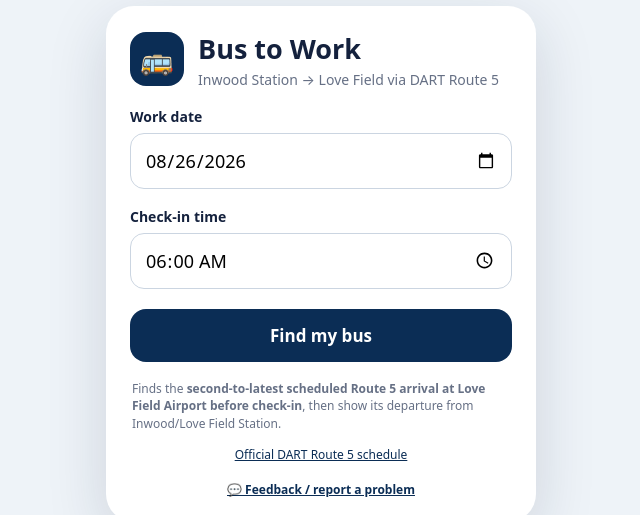
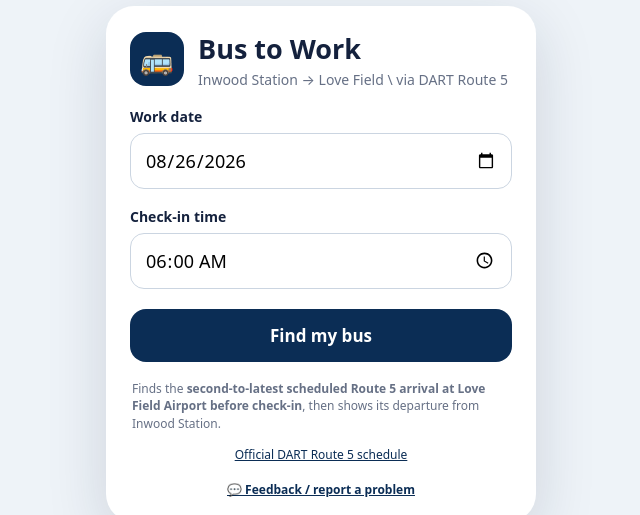
Before and after one commit to c3sultan/Bus-To-Work, a website: page public/index.html in a window 1280 px wide. Shown: the part 136-651 px from the top of the page, 319-959 px from the left. Drawn offline with Linux system fonts and the light colour scheme.

```diff
--- a/public/index.html
+++ b/public/index.html
@@ -77,7 +77,7 @@ button{width:100%;border:0;border-radius:16px;padding:15px 18px;font:inherit;fon
 </head>
 <body>
 <main class="card">
-  <div class="brand"><div class="badge">🚌</div><div><h1>Bus to Work</h1><p class="sub">Inwood Station → Love Field via DART Route 5</p></div></div>
+  <div class="brand"><div class="badge">🚌</div><div><h1>Bus to Work</h1><p class="sub">Inwood Station → Love Field \ via DART Route 5</p></div></div>
   <label for="date">Work date</label><input id="date" type="date">
   <label for="time">Check-in time</label><input id="time" type="time" value="06:00">
   <button class="primary" id="find">Find my bus</button>
@@ -91,7 +91,7 @@ button{width:100%;border:0;border-radius:16px;padding:15px 18px;font:inherit;fon
   </section>
   <section class="error" id="error" aria-live="polite"></section>
 
-  <p class="note">Finds the <b>second-to-latest scheduled Route 5 arrival at Love Field Airport before check-in</b>, then show its departure from Inwood/Love Field Station.</p>
+  <p class="note">Finds the <b>second-to-latest scheduled Route 5 arrival at Love Field Airport before check-in</b>, then shows its departure from Inwood Station.</p>
   <p class="tiny"><a href="https://www.dart.org/guide/transit-and-use/bus-routes/bus-route-detail/bus-route-55-love-link" target="_blank" rel="noopener">Official DART Route 5 schedule</a></p>
   <div class="feedback-toggle">
   <button type="button" id="feedbackToggle">💬 Feedback / report a problem</button>
```
